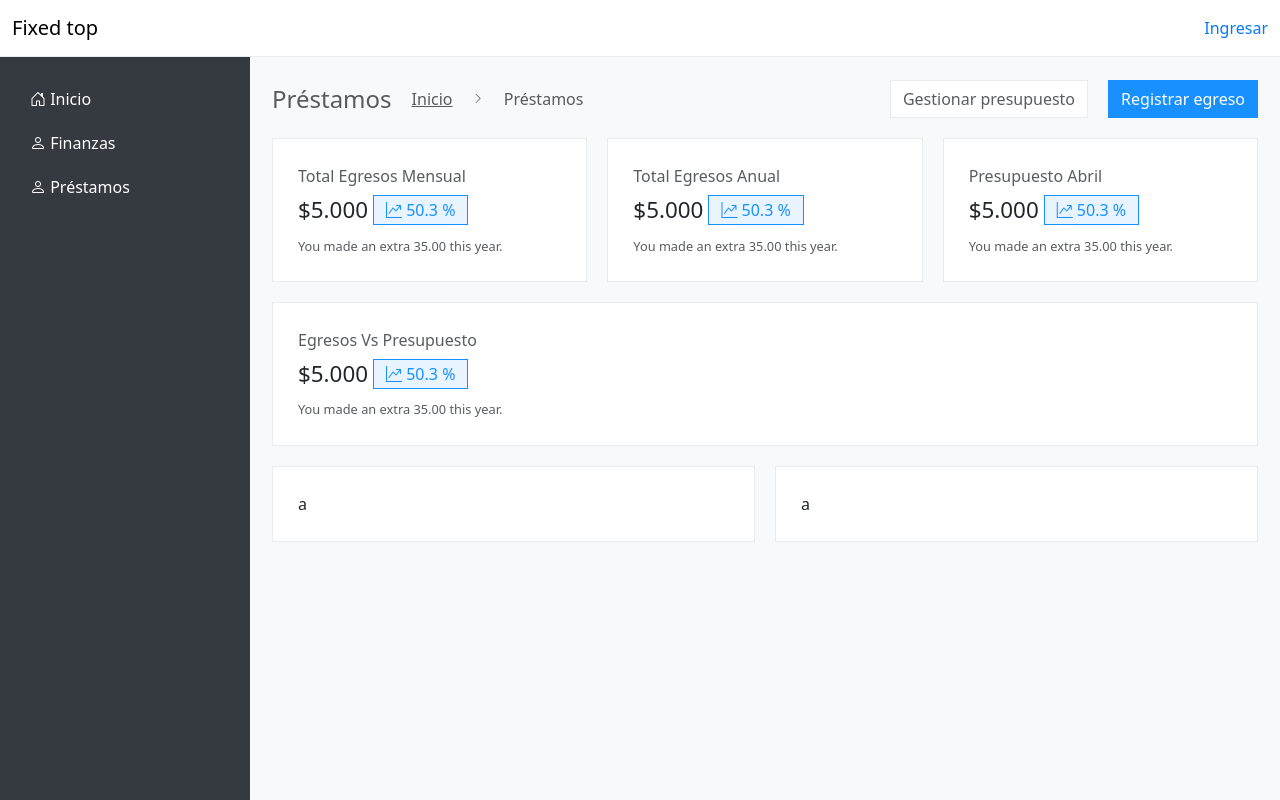
After one commit to TheCatAvila/FamilyAdministrator, a Flask app: template app/templates/prestamos.html in a window 1280 px wide. The commit adds this page. Run offline with Flask 3, Linux system fonts and the light colour scheme; the template is opened without the code that fills it: most values are stand-ins (such as "Sample title", 1, 10 or a date in 2020); some libraries are stand-ins or nearby versions.

Commit message:
Update: Se agregó la categoría préstamos

```diff
--- a/app/templates/base.html
+++ b/app/templates/base.html
@@ -52,6 +52,7 @@
             <a href=""></a>
             <a href="{{ url_for('main.index') }}"><i class="bi bi-house-door"></i> <span>Inicio</span></a>
             <a href=" {{url_for('main.finanzas') }}"><i class="bi bi-person"></i> <span>Finanzas</span></a>
+            <a href=" {{url_for('main.prestamos') }}"><i class="bi bi-person"></i> <span>Préstamos</span></a>
         </nav>
     </header>
     {% endblock %}
--- a/app/templates/index.html
+++ b/app/templates/index.html
@@ -27,7 +27,7 @@
         {% for family in families %}
         <div class="col">
             <div class="info-card">
-                Esto es una familia
+                <h4>{{ family['family_name'] }}</h4>
             </div>
         </div>
         {% endfor %}
--- /dev/null
+++ b/app/templates/prestamos.html
@@ -0,0 +1,180 @@
+{% extends 'base.html' %}
+{% block title %}Préstamos{% endblock %}
+
+<!-- Estilos css personalizados por página -->
+{% block css %}
+{% endblock %}
+
+<!-- Contenido principal de la página -->
+{% block content %}
+<div class="container-fluid cont-main">
+    <div class="row gx-0">
+        <div class="col cont-top-directions">
+            <h5 class="windows-name">Préstamos</h5>
+            <a href="{{ url_for('main.index') }}" class="direction-name">Inicio</a>
+            <i class="bi bi-chevron-right direction-icon"></i>
+            <p class="direction-name">Préstamos</p>
+        </div>
+        <div class="col cont-top-buttons">
+            <!-- Button to Open the Modal -->
+            <a class="btn btn-category" href="{{ url_for('budget.presupuesto') }}">Gestionar presupuesto</a>
+            </button>
+            <!-- Button to Open the Modal -->
+            <button type="button" class="btn btn-blue" data-bs-toggle="modal" data-bs-target="#registrarEgreso">
+                Registrar egreso
+            </button>
+        </div>
+    </div>
+
+    <div class="row gx-0">
+        <!-- CARD 1 -->
+        <div class="col">
+            <div class="info-card">
+                <p class="card-top-info">Total Egresos Mensual</p>
+                <div class="data-and-percent">
+                    <p class="card-data">$5.000</p>
+                    <div class="percent-div">
+                        <p class="percent-data">
+                            <span class="span-percent-data">
+                                <i class="bi bi-graph-up-arrow"></i>
+                                50.3
+                            </span>%
+                        </p>
+                    </div>
+                </div>
+                <p class="card-bottom-info">You made an extra 35.00 this year.</p>
+            </div>
+        </div>
+        <!-- CARD 2 -->
+        <div class="col">
+            <div class="info-card">
+                <p class="card-top-info">Total Egresos Anual</p>
+                <div class="data-and-percent">
+                    <p class="card-data">$5.000</p>
+                    <div class="percent-div">
+                        <p class="percent-data">
+                            <span class="span-percent-data">
+                                <i class="bi bi-graph-up-arrow"></i>
+                                50.3
+                            </span>%
+                        </p>
+                    </div>
+                </div>
+                <p class="card-bottom-info">You made an extra 35.00 this year.</p>
+            </div>
+        </div>
+        <!-- CARD 3 -->
+        <div class="col">
+            <div class="info-card">
+                <p class="card-top-info">Presupuesto Abril</p>
+                <div class="data-and-percent">
+                    <p class="card-data">$5.000</p>
+                    <div class="percent-div">
+                        <p class="percent-data">
+                            <span class="span-percent-data">
+                                <i class="bi bi-graph-up-arrow"></i>
+                                50.3
+                            </span>%
+                        </p>
+                    </div>
+                </div>
+                <p class="card-bottom-info">You made an extra 35.00 this year.</p>
+            </div>
+        </div>
+        <!-- CARD 4 -->
+        <div class="col">
+            <div class="info-card">
+                <p class="card-top-info">Egresos Vs Presupuesto</p>
+                <div class="data-and-percent">
+                    <p class="card-data">$5.000</p>
+                    <div class="percent-div">
+                        <p class="percent-data">
+                            <span class="span-percent-data">
+                                <i class="bi bi-graph-up-arrow"></i>
+                                50.3
+                            </span>%
+                        </p>
+                    </div>
+                </div>
+                <p class="card-bottom-info">You made an extra 35.00 this year.</p>
+            </div>
+        </div>
+    </div>
+    <div class="row gx-0">
+        <div class="col">
+            <div class="info-card">
+                a
+            </div>
+        </div>
+        <div class="col">
+            <div class="info-card">
+                a
+            </div>
+        </div>
+    </div>
+</div>
+
+<!-- Modal para registrar egreso -->
+<div class="modal fade" id="registrarEgreso">
+    <div class="modal-dialog">
+        <div class="modal-content">
+            <form id="egresoForm" action="" method="POST">
+                <!-- Modal Header -->
+                <div class="modal-header">
+                    <h4 class="modal-title">Registrar egreso</h4>
+                    <button type="button" class="btn-close" data-bs-dismiss="modal"></button>
+                </div>
+
+                <!-- Modal Body -->
+                <div class="modal-body">
+                    <div class="cont-label-input">
+                        <label for="fecha">Fecha</label>
+                        <input type="date" id="fecha" required>
+                        <span class="error" id="fechaError"></span>
+                    </div>
+                    <div class="cont-label-input">
+                        <label for="categoria">Categoría</label>
+                        <select id="categoria" required>
+                            <option value="">Seleccione una opción</option>
+                            {% for category in categories %}
+                            <option value="{{ category['id'] }}">{{ category['name'] }}</option>
+                            {% endfor %}
+                        </select>
+                        <span class="error" id="categoriaError"></span>
+                    </div>
+                    <div class="cont-label-input">
+                        <label for="monto">Monto</label>
+                        <input type="text" id="monto" oninput="formatMonto(this)" required>
+                        <span class="error" id="montoError"></span>
+                    </div>
+                    <div class="cont-label-input">
+                        <label for="descripcion">Descripción</label>
+                        <textarea id="descripcion" required minlength="5"></textarea>
+                        <span class="error" id="descripcionError"></span>
+                    </div>
+                </div>
+
+                <!-- Modal Footer -->
+                <div class="modal-footer">
+                    <button type="submit" class="btn btn-blue">Registrar</button>
+                </div>
+            </form>
+
+            <style>
+                .error {
+                    color: red;
+                    font-size: 0.875em;
+                    display: block;
+                    margin-top: 5px;
+                }
+            </style>
+
+        </div>
+    </div>
+</div>
+{% endblock %}
+
+<!-- JavaScript personalizado por página -->
+{% block js %}
+<script src="{{ url_for('static', filename='js/add-egreso-form.js') }}"></script>
+{% endblock %}
```
Also changed, not shown: app/routes/main.py (+11 -0 lines).
